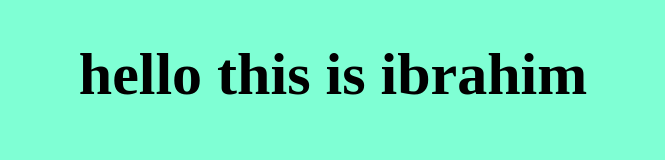
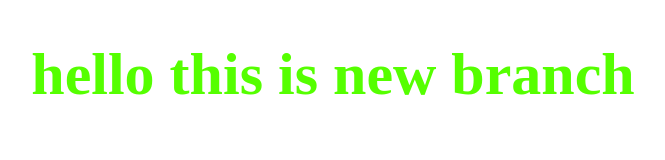
Before and after one commit to ibrahimkanan/myproject, a plain HTML site: page index.html in a window 1280 px wide. Shown: the whole page, without its empty margins (307-972 px from the left). Drawn offline with Linux system fonts and the light colour scheme.

Commit message:
changing style for the title

```diff
--- a/index.html
+++ b/index.html
@@ -7,7 +7,7 @@
 		<link rel="stylesheet" href="style.css" />
 	</head>
 	<body>
-		<h1>hello this is ibrahim</h1>
+		<h1>hello this is new branch</h1>
 		<script src="app.js"></script>
 	</body>
 </html>
--- a/style.css
+++ b/style.css
@@ -1,8 +1,8 @@
 h1 {
-	color: rgb(0, 0, 0);
+	color: rgb(85, 255, 0);
 	font-size: 60px;
 	text-align: center;
 }
 body {
-	background-color: aquamarine;
+	background-color: rgb(255, 255, 255);
 }
```
